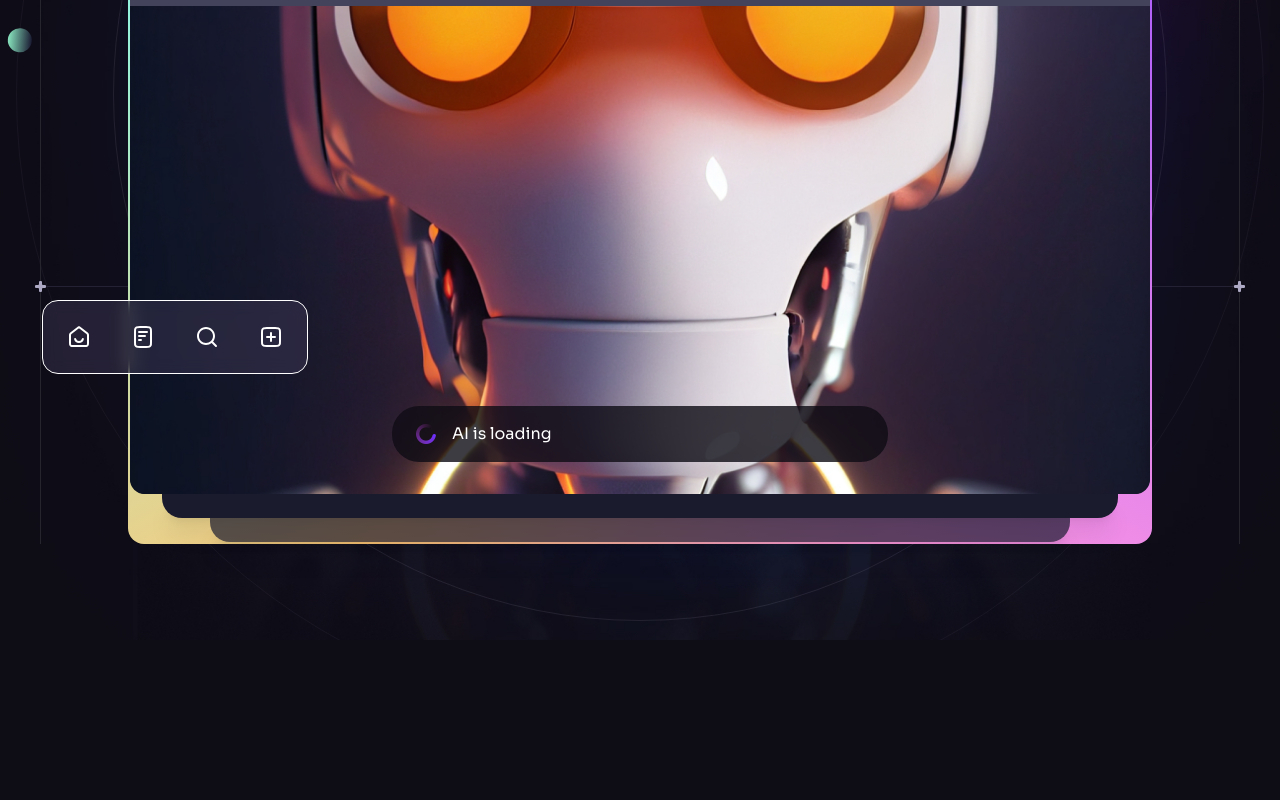
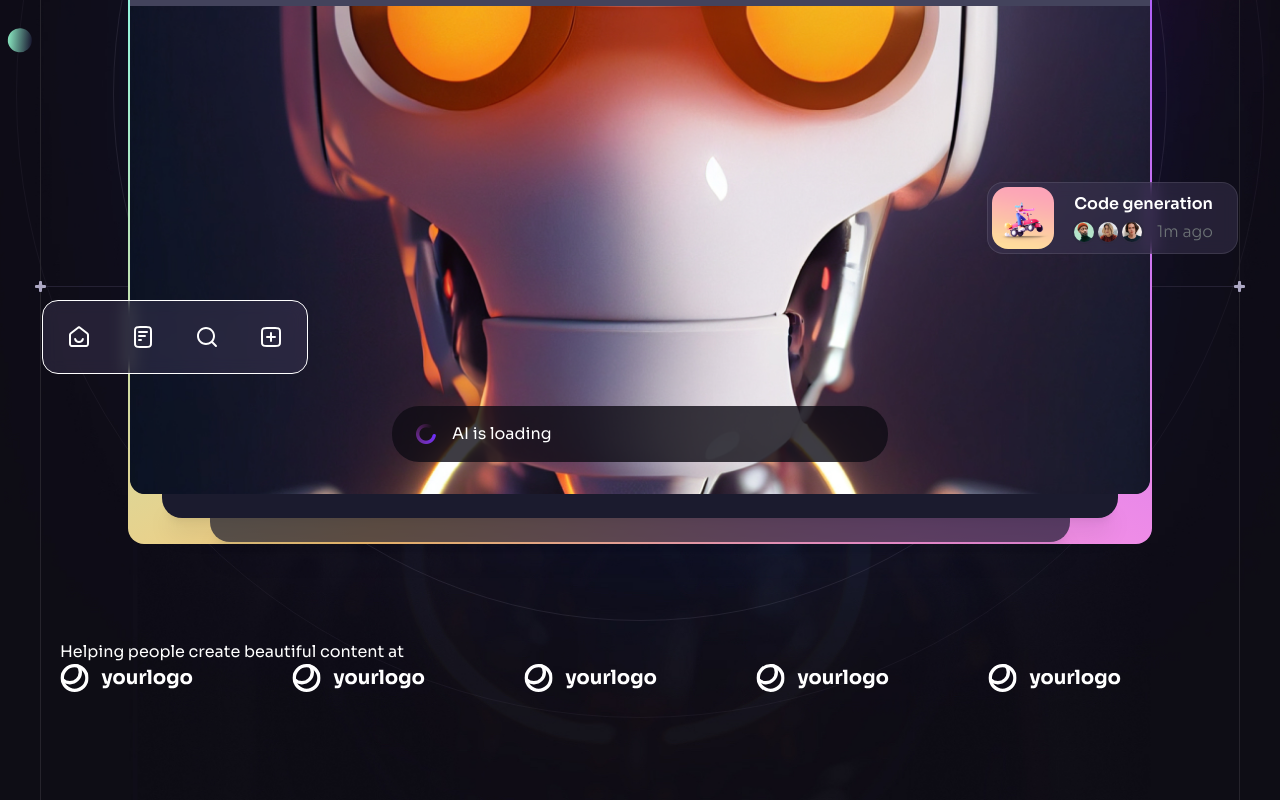
Before and after one commit to ZackyNjenga/cocklewave, a React (Vite) app: page / in a window 1280 px wide. Shown: the part 682-1482 px from the top of the page. Before the commit the page ends 1322 px from the top, so only its background shows below. Built offline with nearby package versions, Linux system fonts and the light colour scheme.

Commit message:
done with the hero

```diff
--- /dev/null
+++ b/src/components/CompanyLogos.jsx
@@ -0,0 +1,20 @@
+import {companyLogos} from "../constants/index.jsx";
+
+const CompanyLogos = ( {className}) => {
+    return (
+        <div className={className}>
+            <h5>
+                Helping people create beautiful content at
+            </h5>
+            <ul className="flex">
+                {companyLogos.map((logo, index) => (
+                    <li className="flwx items-center justify-center flex-1 h-[8.5rem]" key={index}>
+                        <img src={logo}  width={134} height={28} alt={logo}/>
+                    </li>
+                ))}
+            </ul>
+
+        </div>
+    )
+}
+export default CompanyLogos
--- a/src/components/Hero.jsx
+++ b/src/components/Hero.jsx
@@ -7,6 +7,7 @@
 import {BackgroundCircles, BottomLine, Gradient} from "./design/Hero.jsx";
 import Generating from "./Generating.jsx";
 import Notification from "./Notification.jsx";
+import CompanyLogos from "./CompanyLogos.jsx";
 
 
 const Hero = () => {
@@ -82,7 +83,9 @@
                                 <ScrollParallax isAbsolutelyPositioned>
                                     <Notification
                                         className="hidden absolute -right-[5.5rem]
-                                         bottom-11rem] w-[18rem] xl:flex"
+                                     bottom-[15rem] px-1 py-1 bg-n-9/40 backdrop-blur
+                                      border border-n-1 rounded-2xl
+                                      xl:flex"
                                         title="Code generation"
                                     />
                                 </ScrollParallax>
@@ -103,6 +106,7 @@
                     </div>
                     <BackgroundCircles/>
                 </div>
+                <CompanyLogos className="hidden relative z-10 mt-20 lg:block"/>
             </div>
             <BottomLine/>
         </Section>
--- a/src/components/Notification.jsx
+++ b/src/components/Notification.jsx
@@ -1,4 +1,5 @@
-import React from 'react'
+import {notificationImages} from "../constants/index.jsx";
+import {notification1} from "../assets/index.js";
 
 const Notification = ({className, title}) => {
     return (
@@ -9,8 +10,38 @@
              backdrop-blur border border-n-1/10 rounded-2xl
              gap-5`}
         >
+            <img
+                src={notification1}
+                width={62}
+                height={63}
+                className="rounded-2xl"
+            />
             <div className="flex-1">
-                Notification
+                <h6 className="mb-1 font-semibold text-base">
+                    {title}
+                </h6>
+                <div className="flex items-center justify-between">
+                    <ul className="flex -m-0.5">
+                        {notificationImages.map((item, index) => (
+                        <li
+                            key={index}
+                            className="flex  w-6 h-6 border-2
+                            border-n-12 rounded-full overflow-hidden"
+                        >
+                            <img
+                                src={item}
+                                className="w-full"
+                                width={20}
+                                height={20}
+                                alt={item}
+                            />
+                        </li>
+                        ))}
+                    </ul>
+                    <div className="body-2 text-n-13">
+                        1m ago
+                    </div>
+                </div>
             </div>
         </div>
     )
```
